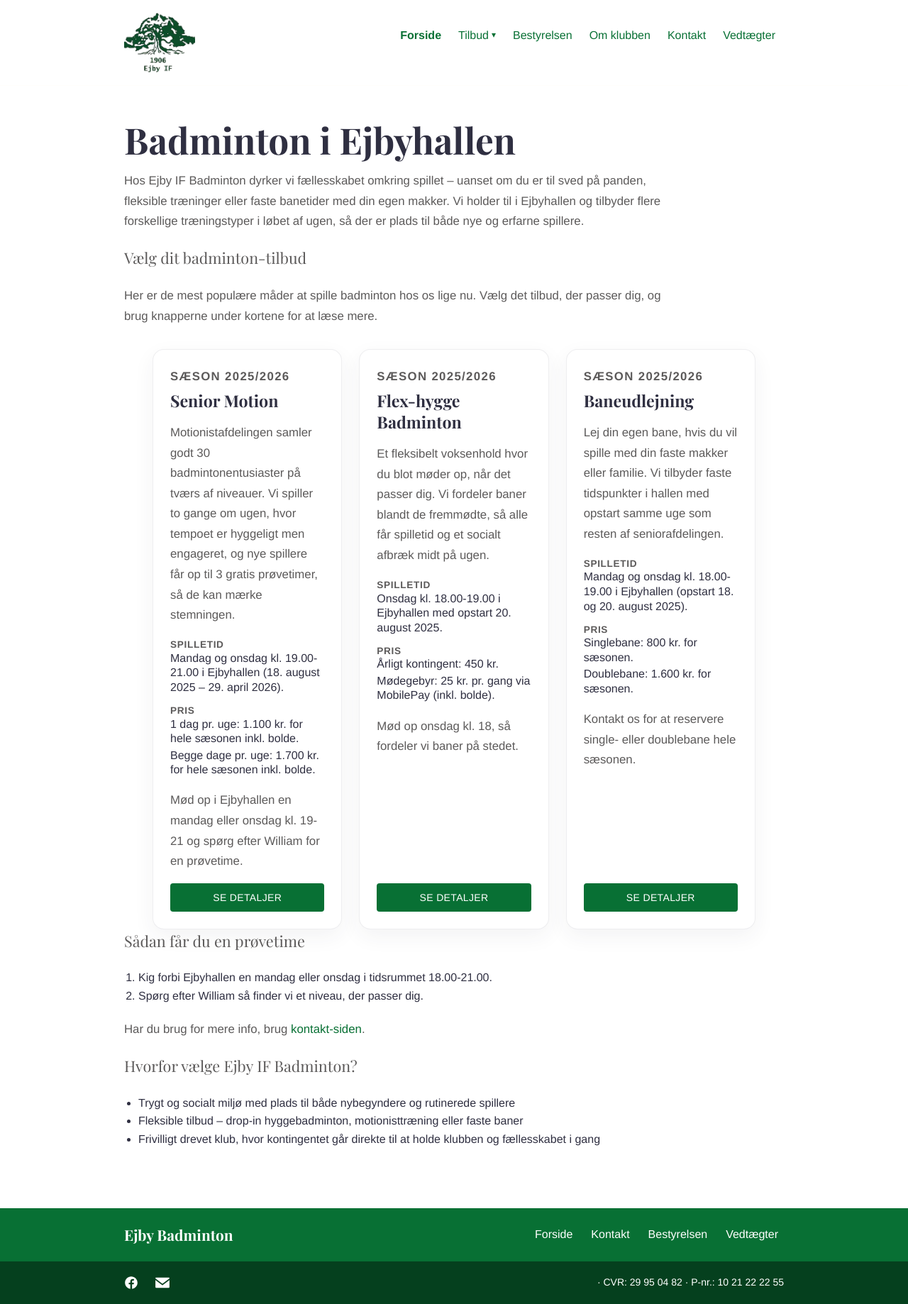
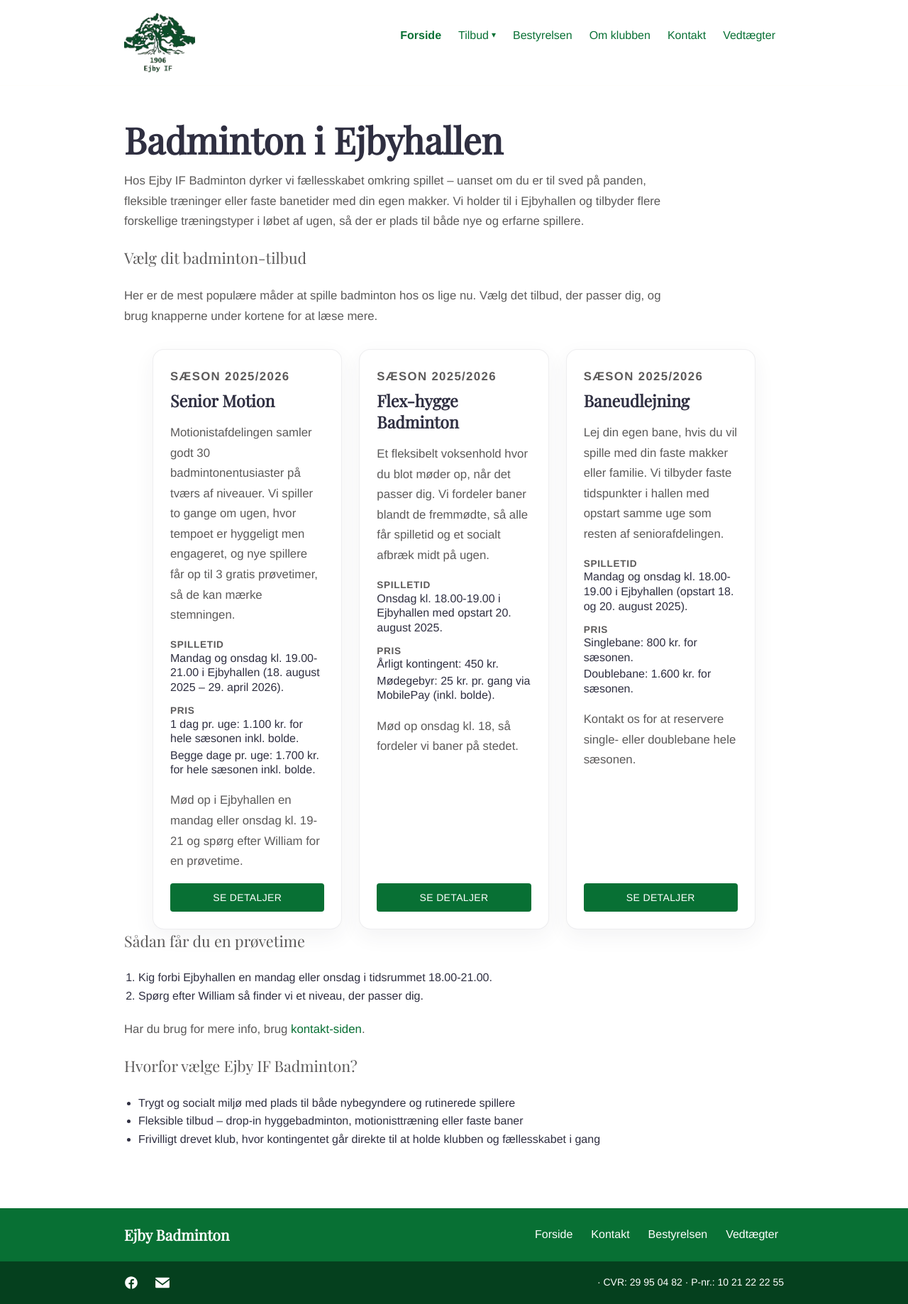
Before and after one commit to Ejby-badminton/web-site, a Jekyll site: the page built from indhold/sider/forside.md, in a window 1280 px wide. Shown: the whole page at 71% size. Built offline with Jekyll 4.4.1, drawn with Linux system fonts in a browser that asks for light colours.

Commit message:
Self-host Playfair font and preload

```diff
--- a/_layouts/default.html
+++ b/_layouts/default.html
@@ -7,10 +7,8 @@
   <meta name="viewport" content="width=device-width, initial-scale=1" />
   <link rel="icon" type="image/png" href="{{ '/images/favicon-32x32.png' | relative_url }}">
   <link rel="canonical" href="{{ page.url | absolute_url }}" />
-  <!-- Google Fonts CDN -->
-  <link href="https://fonts.googleapis.com/css2?family=Playfair+Display:wght@400;700&display=swap" rel="stylesheet">
   <!-- Self host font -->
-  <!-- <link rel="preload" href="{{ '/assets/fonts/playfair-display.woff2' | relative_url }}" as="font" type="font/woff2" crossorigin> -->
+  <link rel="preload" href="{{ '/assets/fonts/playfair-display.woff2' | relative_url }}" as="font" type="font/woff2" crossorigin>
   <link rel="preload" href="{{ '/assets/css/style.css' | relative_url }}" as="style" onload="this.onload=null;this.rel='stylesheet'">
   <noscript><link rel="stylesheet" href="{{ '/assets/css/style.css' | relative_url }}"></noscript>
 
@@ -51,7 +49,7 @@
   </div>
   {% include footer.html %}
   {% include sub-footer.html %}
-  <script type="text/javascript" src="{{ '/assets/js/scripts.js' | relative_url }}"></script>
+  <script type="text/javascript" src="{{ '/assets/js/scripts.js' | relative_url }}" defer></script>
   {% include google-analytics.html %}
 </body>
 </html>
--- a/assets/css/style.scss
+++ b/assets/css/style.scss
@@ -104,7 +104,7 @@
 @import "components/offer-grid";
 @import "components/board";
 @import "components/sponsors";
-// @import "components/fonts"; // Uncomment this line to self host font
+@import "components/fonts";
 
 // Pages
 @import "pages/page-home";
```
